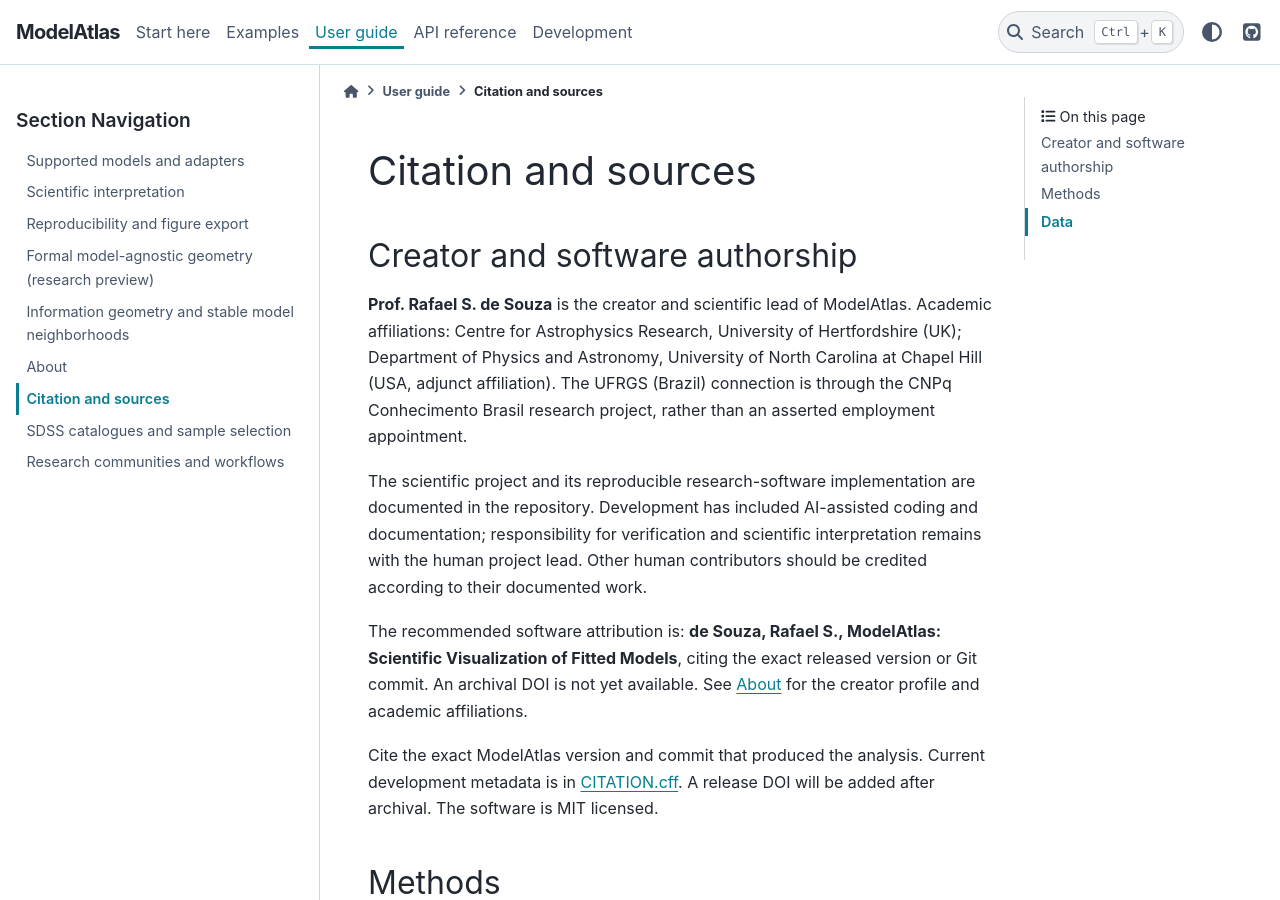
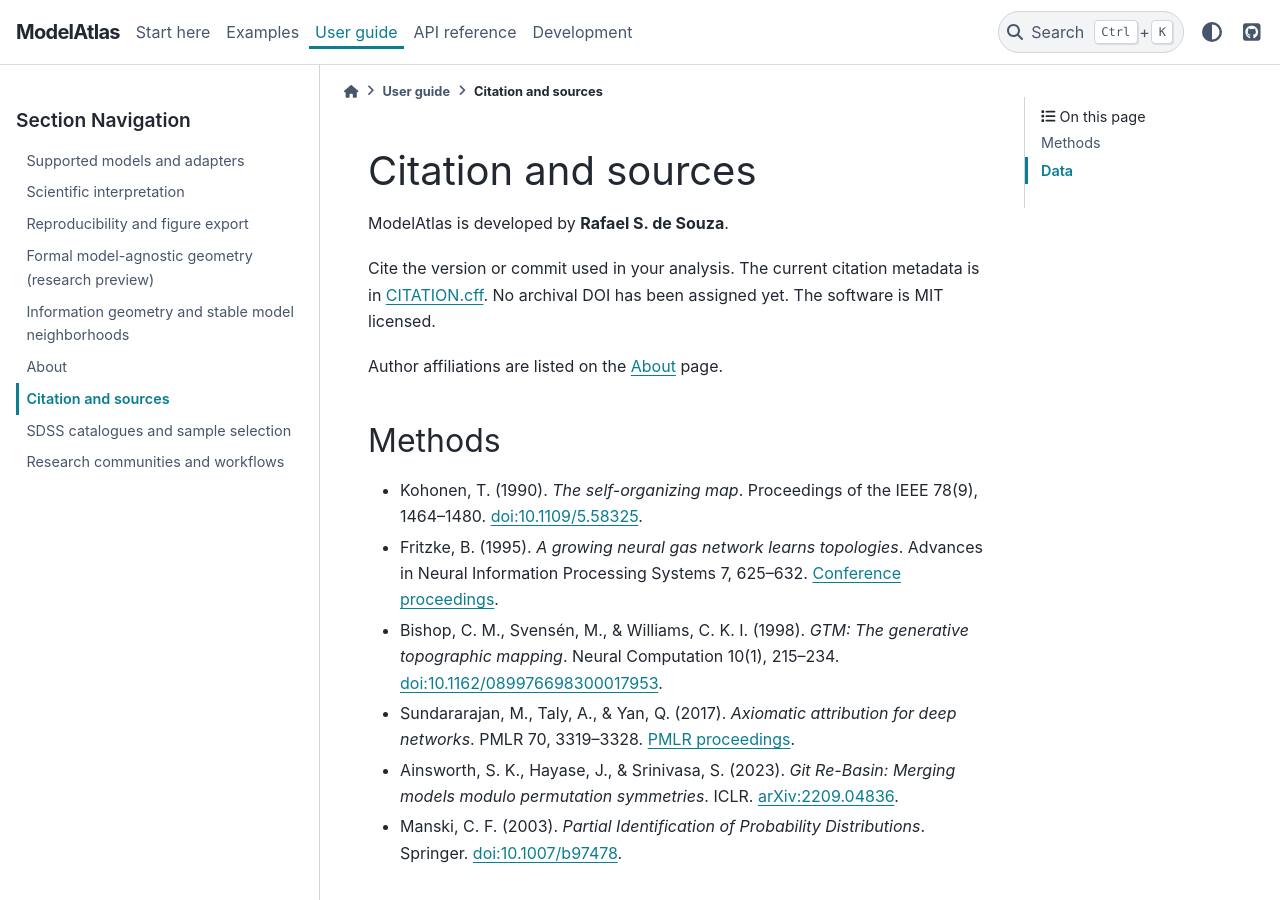
Before and after one commit to RafaelSdeSouza/ModelAtlas, a Sphinx documentation site: the page built from docs/guide/citation.rst, in a window 1280 px wide and 900 px high. Built offline with Sphinx 7.4.7 and the PyData theme 0.15.4, drawn with Linux system fonts in a browser that asks for light colours; pages that are not in the unit, such as notebooks, are missing from menus.

Commit message:
Use plain author credit and remove promotional language

```diff
--- a/docs/guide/citation.rst
+++ b/docs/guide/citation.rst
@@ -1,33 +1,14 @@
 Citation and sources
 ====================
 
+ModelAtlas is developed by **Rafael S. de Souza**.
 
-Creator and software authorship
--------------------------------
+Cite the version or commit used in your analysis. The current citation
+metadata is in
+`CITATION.cff <https://github.com/RafaelSdeSouza/ModelAtlas/blob/research/functional-information-geometry/CITATION.cff>`__.
+No archival DOI has been assigned yet. The software is MIT licensed.
 
-**Prof. Rafael S. de Souza** is the creator and scientific lead of
-ModelAtlas. Academic affiliations: Centre for Astrophysics Research,
-University of Hertfordshire (UK); Department of Physics and Astronomy,
-University of North Carolina at Chapel Hill (USA, adjunct affiliation).
-The UFRGS (Brazil) connection is through the CNPq Conhecimento Brasil
-research project, rather than an asserted employment appointment.
-
-The scientific project and its reproducible research-software implementation
-are documented in the repository. Development has included AI-assisted
-coding and documentation; responsibility for verification and scientific
-interpretation remains with the human project lead. Other human
-contributors should be credited according to their documented work.
-
-The recommended software attribution is: **de Souza, Rafael S.,
-ModelAtlas: Scientific Visualization of Fitted Models**, citing the exact
-released version or Git commit. An archival DOI is not yet available.
-See :doc:`creator` for the creator profile and academic affiliations.
-
-
-Cite the exact ModelAtlas version and commit that produced the analysis.
-Current development metadata is in
-`CITATION.cff <https://github.com/RafaelSdeSouza/ModelAtlas/blob/dev/research-package-and-docs/CITATION.cff>`__.
-A release DOI will be added after archival. The software is MIT licensed.
+Author affiliations are listed on the :doc:`creator` page.
 
 Methods
 -------
```
